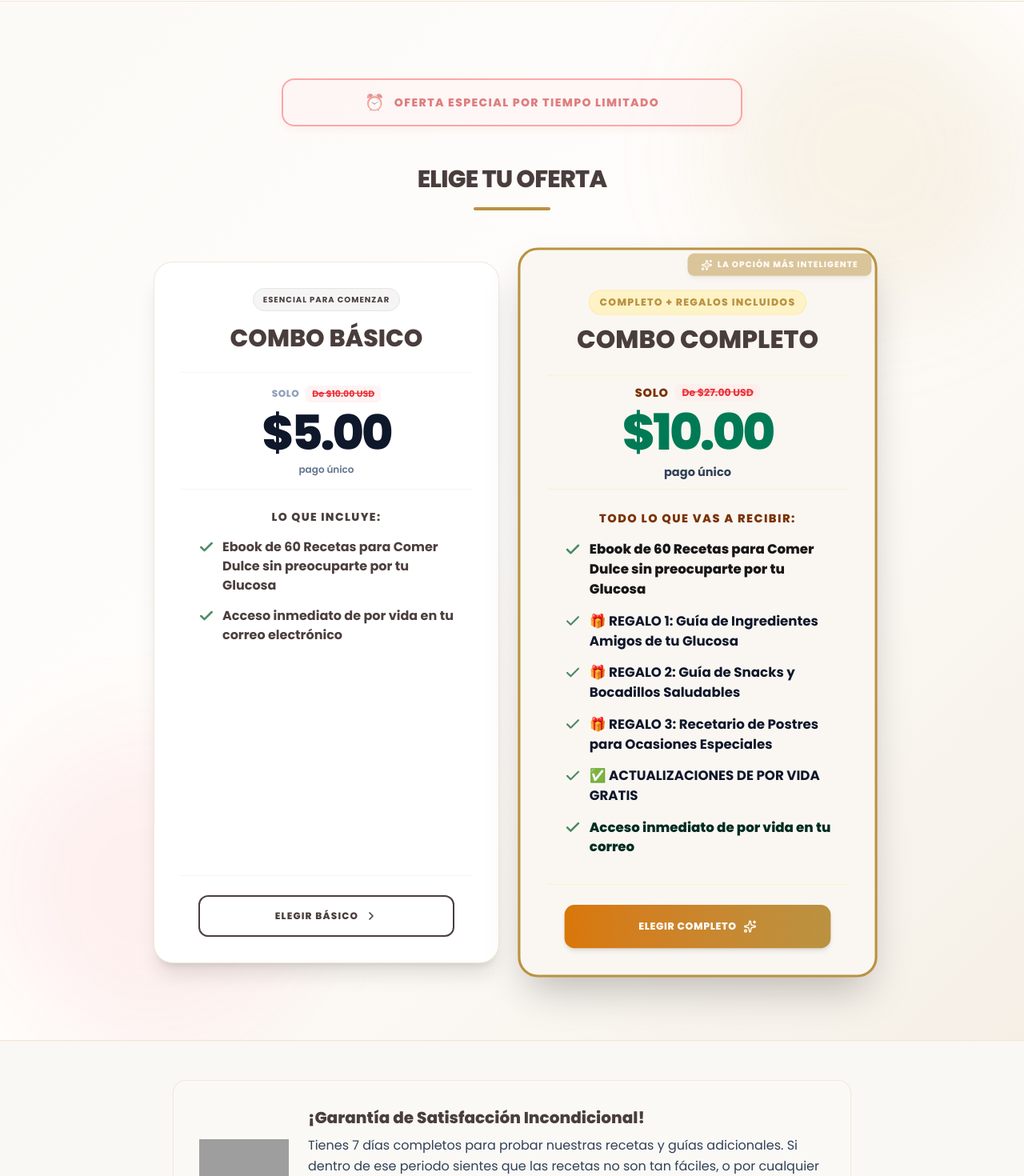
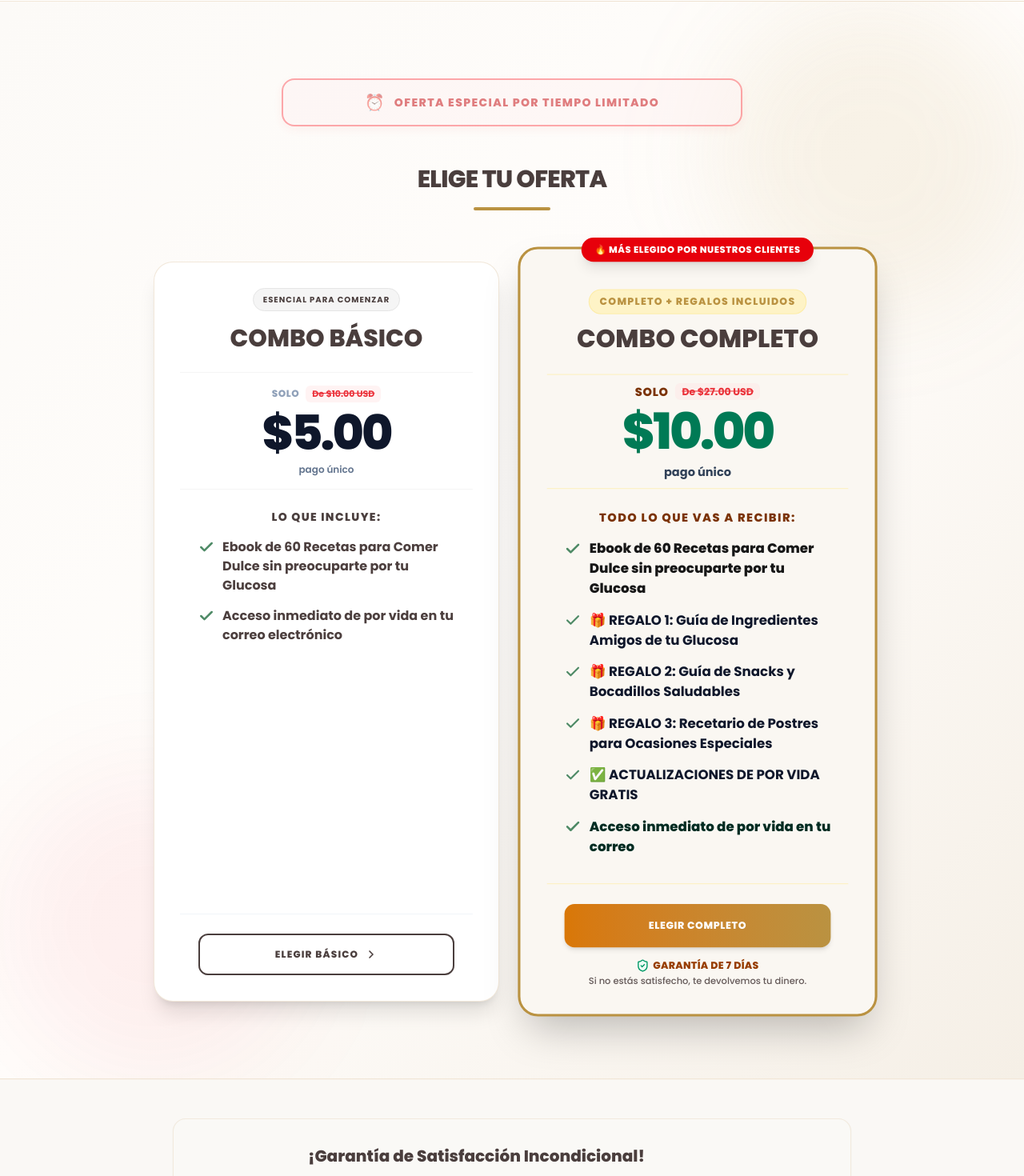
Before and after one commit to jefersonfbass/doces-diabes-LATAM, a React (Vite) app: page / in a window 1280 px wide. Shown: the part 5394-6864 px from the top of the page at 80% size. Built offline with nearby package versions, Linux system fonts and the light colour scheme; grey boxes are pictures that could not be loaded.

Commit message:
feat: update premium package callout
Refine the "Complete Package" card with a more prominent badge and improved styling to increase conversion clarity.

```diff
--- a/src/App.tsx
+++ b/src/App.tsx
@@ -894,10 +894,9 @@ export default function App() {
             </div>
 
             {/* PACOTE COMPLETO CARD */}
-            <div className="bg-[#FAF7F2] rounded-3xl border-3 border-[#BA9241] p-8 flex flex-col justify-between shadow-2xl hover:shadow-3xl transition-all duration-300 relative scale-100 md:scale-[1.04] group overflow-hidden text-center items-center w-full">
-              <div className="absolute top-1 right-1 bg-[#BA9241] text-white font-black text-[10px] uppercase tracking-widest px-4 py-1.5 rounded-lg shadow-md z-10 flex items-center justify-center gap-1.5 animate-pulse">
-                <Sparkles className="w-3.5 h-3.5 fill-white/20" />
-                La Opción Más Inteligente
+            <div className="bg-[#FAF7F2] rounded-3xl border-3 border-[#BA9241] p-8 flex flex-col justify-between shadow-2xl hover:shadow-3xl transition-all duration-300 relative scale-100 md:scale-[1.04] group text-center items-center w-full mt-4 md:mt-0">
+              <div className="absolute -top-3.5 left-1/2 -translate-x-1/2 bg-red-600 text-white font-black text-[10px] sm:text-[11px] uppercase tracking-wider px-4 py-1.5 rounded-full shadow-lg z-10 flex items-center justify-center gap-1 whitespace-nowrap">
+                🔥 MÁS ELEGIDO POR NUESTROS CLIENTES
               </div>
 
               <div className="space-y-6 w-full flex flex-col items-center">
@@ -953,7 +952,7 @@ export default function App() {
               </div>
 
               {/* Button CTA */}
-              <div className="mt-8 pt-6 border-t border-amber-200/40 w-full flex justify-center">
+              <div className="mt-8 pt-6 border-t border-amber-200/40 w-full flex flex-col items-center justify-center">
                 <button
                   onClick={() => {
                     window.open("https://pay.hotmart.com/A106432463B?off=9zo69lb3", "_blank");
@@ -961,8 +960,18 @@ export default function App() {
                   className="w-full max-w-xs bg-gradient-to-r from-[#D97706] to-[#BA9241] hover:from-[#EA580C] hover:to-[#D97706] text-white font-extrabold py-4.5 px-6 rounded-xl text-center text-xs uppercase tracking-wider transition-all cursor-pointer flex items-center justify-center gap-2 shadow-md hover:shadow-lg active:scale-95 duration-200"
                 >
                   ELEGIR COMPLETO
-                  <Sparkles className="w-4 h-4 text-white" />
                 </button>
+
+                {/* Mini guarantee right below the button */}
+                <div className="mt-3.5 flex flex-col items-center gap-1 text-center w-full max-w-xs px-2">
+                  <span className="flex items-center gap-1 text-xs font-black text-amber-800 uppercase tracking-wide">
+                    <ShieldCheck className="w-4 h-4 text-emerald-600 fill-emerald-50 shrink-0" />
+                    Garantía de 7 días
+                  </span>
+                  <p className="text-[11px] text-[#655A59] leading-tight font-medium">
+                    Si no estás satisfecho, te devolvemos tu dinero.
+                  </p>
+                </div>
               </div>
             </div>
 
```
